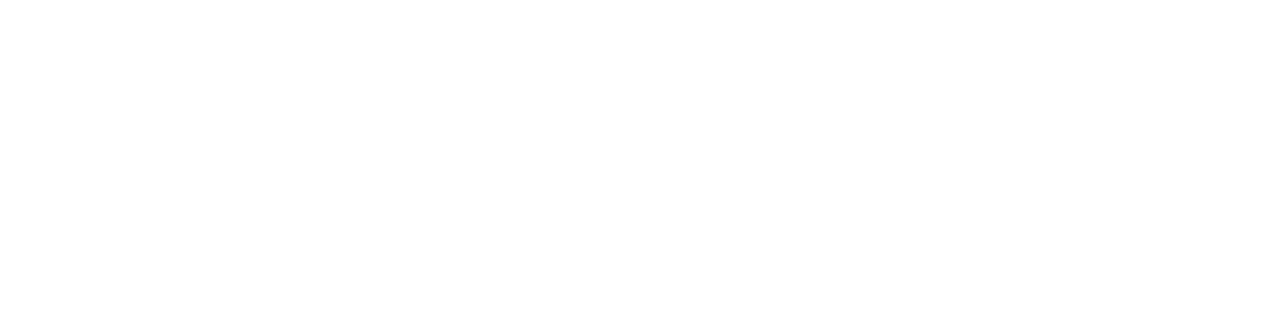
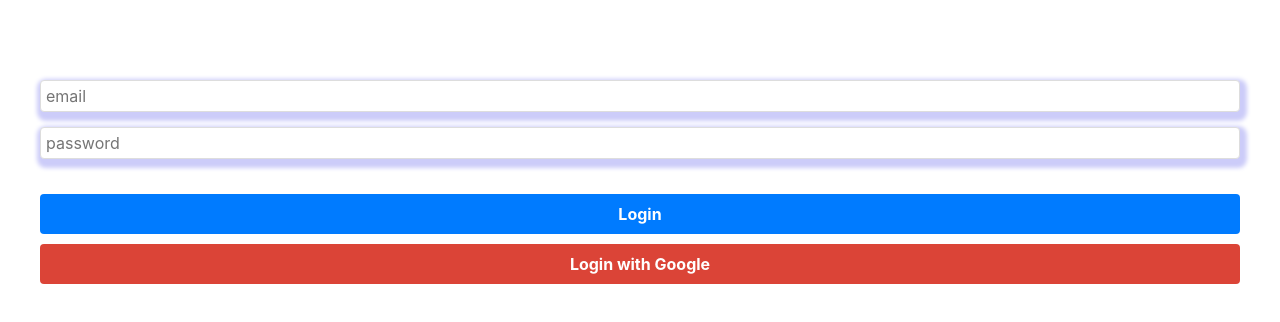
Before and after one commit to JP-7808/Event-Management-System-Frontend, a React (Create React App) app: page /login in a window 1280 px wide. Before the commit this address had no page. Shown: the top 322 px of the page. Built offline with nearby package versions, Linux system fonts and the light colour scheme; no server answers.

Commit message:
chnage in login page

```diff
--- a/src/App.js
+++ b/src/App.js
@@ -7,6 +7,7 @@ import PaymentPage from './components/paymentPage/PaymentPage';
 import TicketPage from './components/ticket/Ticket';
 import AttendeesPage from './components/attendees/Attendees';
 import MainPage from './pages/mainPage/MainPage';
+import Login from './components/login/Login';
 
 const App = () => {
     return (
@@ -16,6 +17,7 @@ const App = () => {
                     <Routes>
                         <Route path="/" element={<MainPage/>} />
                         {/* Use ProtectedRoute to guard the dashboard */}
+                        <Route path='/login' element={<Login/>}/>
                         <Route path='/dashboard' element={<DashBoard/>} />
                         <Route path="/eventCreation" element={<EventCreation/>} />
 
```
